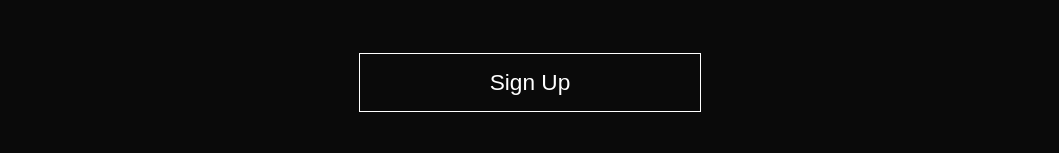
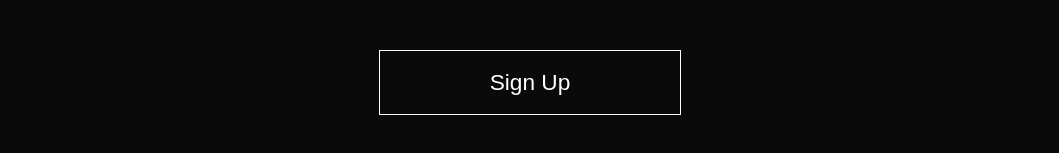
Before and after one commit to Liberontissauri/ShortCode, a Next.js app: page /account/signup in a window 1280 px wide. Shown: the part 443-596 px from the top of the page, without its empty margins (110-1169 px from the left). Built offline with nearby package versions, Linux system fonts and the light colour scheme; a web font is replaced by a local one.

Commit message:
replaced button element with shortbutton component on the signup page

```diff
--- a/pages/account/signup.js
+++ b/pages/account/signup.js
@@ -6,6 +6,7 @@ import styles from "../../styles/Login.module.css"
 import NavBar from "../../components/Navbar/Navbar"
 import {toast, Toaster} from 'react-hot-toast'
 import axios from 'axios'
+import ShortButton from '../../components/ShortButton/ShortButton'
 
 export default function Signup() {
     const [emailValue, setEmailValue] = useState("")
@@ -38,7 +39,7 @@ export default function Signup() {
                 <input placeholder="Email" onInput={e => setEmailValue(e.target.value)}></input>
             </div>
             <div className={styles.formDiv}>
-                <button className={styles.submitButton} onClick={initSignUp}>Sign Up</button>
+                <ShortButton text="Sign Up" onClick={initSignUp} size="big" type="normal"></ShortButton>
             </div>
         </div>
     )
```
